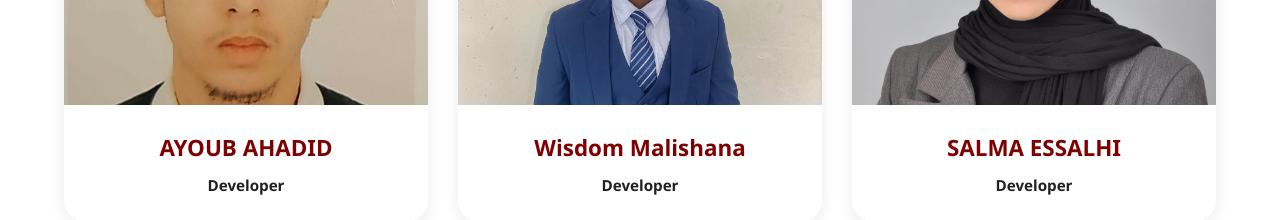
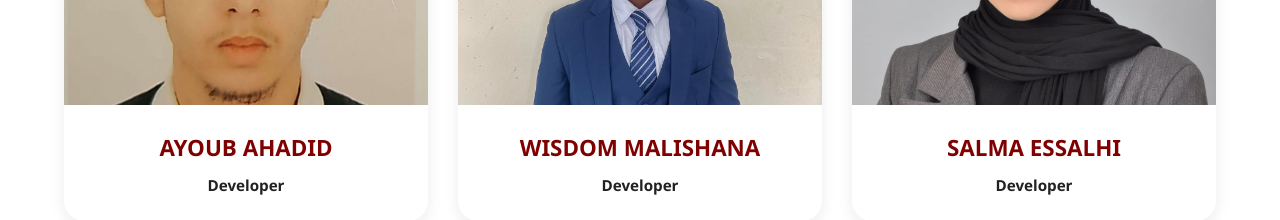
Before and after one commit to Ayoub-tech-bot/Project_web_TechWorkshop, a plain HTML site: page team.html in a window 1280 px wide. Shown: the part 900-1120 px from the top of the page. Drawn offline with Linux system fonts and the light colour scheme.

Commit message:
Update team.html

```diff
--- a/team.html
+++ b/team.html
@@ -77,7 +77,7 @@
                     </div>
                 </div>
                 <div class="member-info">
-                    <h3>Wisdom Malishana</h3>
+                    <h3>WISDOM MALISHANA</h3>
                     <p class="member-desc">Developer</p>
                 </div>
             </div>
```
